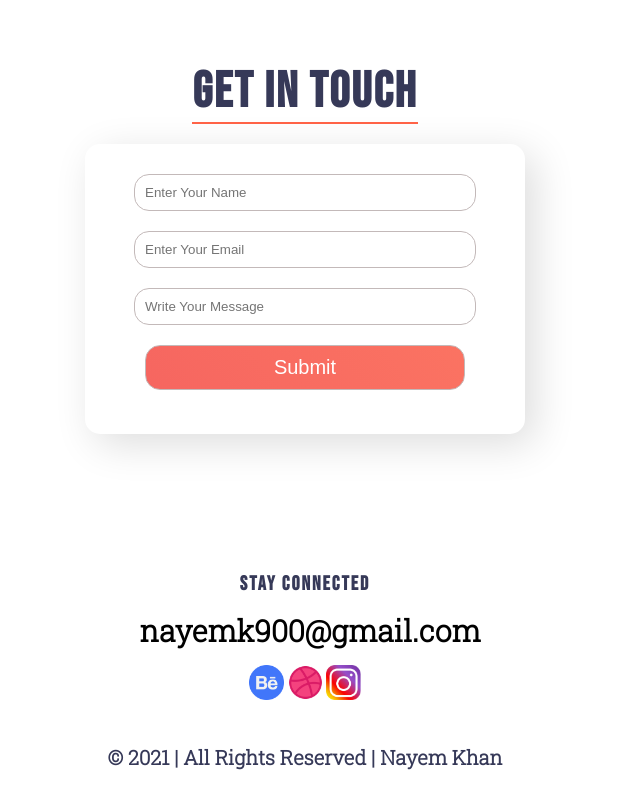
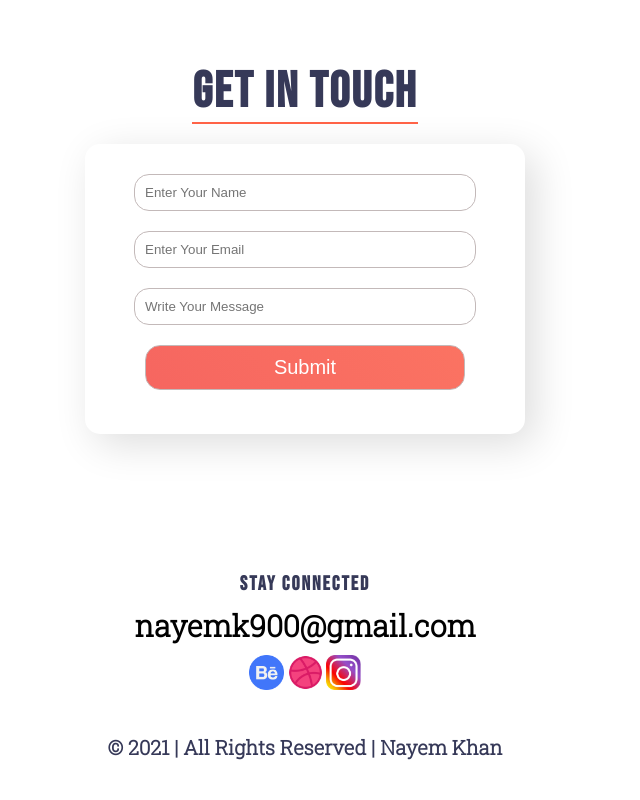
Before and after one commit to nayemk1999/HTML-CSS-Portfolio-1, a plain HTML site: page index.html in a window 1280 px wide. Shown: the part 2218-3018 px from the top of the page, without its empty margins (335-975 px from the left). Drawn offline with Linux system fonts and the light colour scheme.

Commit message:
h4 Added

```diff
--- a/index.html
+++ b/index.html
@@ -89,7 +89,7 @@
     <div class="top-footer">
         <div>
             <h2>Stay connected</h2>
-            <h3>nayemk900@gmail.com</h3>
+            <h4>nayemk900@gmail.com</h4>
             <a href="#"><img src="icons/Group 33059.png" alt=""></a>
             <a href="#"><img src="icons/image 6.png" alt=""></a>
             <a href="#"><img src="icons/image 7.png" alt=""></a>
--- a/style.css
+++ b/style.css
@@ -197,10 +197,11 @@ h3{
     font-size: 20px;
 
 }
-.top-footer h3{
+.top-footer h4{
     font-weight: bold;
     font-size: 30px;
     color: black;
+    padding: 10px 0px;
 }
 .top-footer img{
     width: 35px;
```
